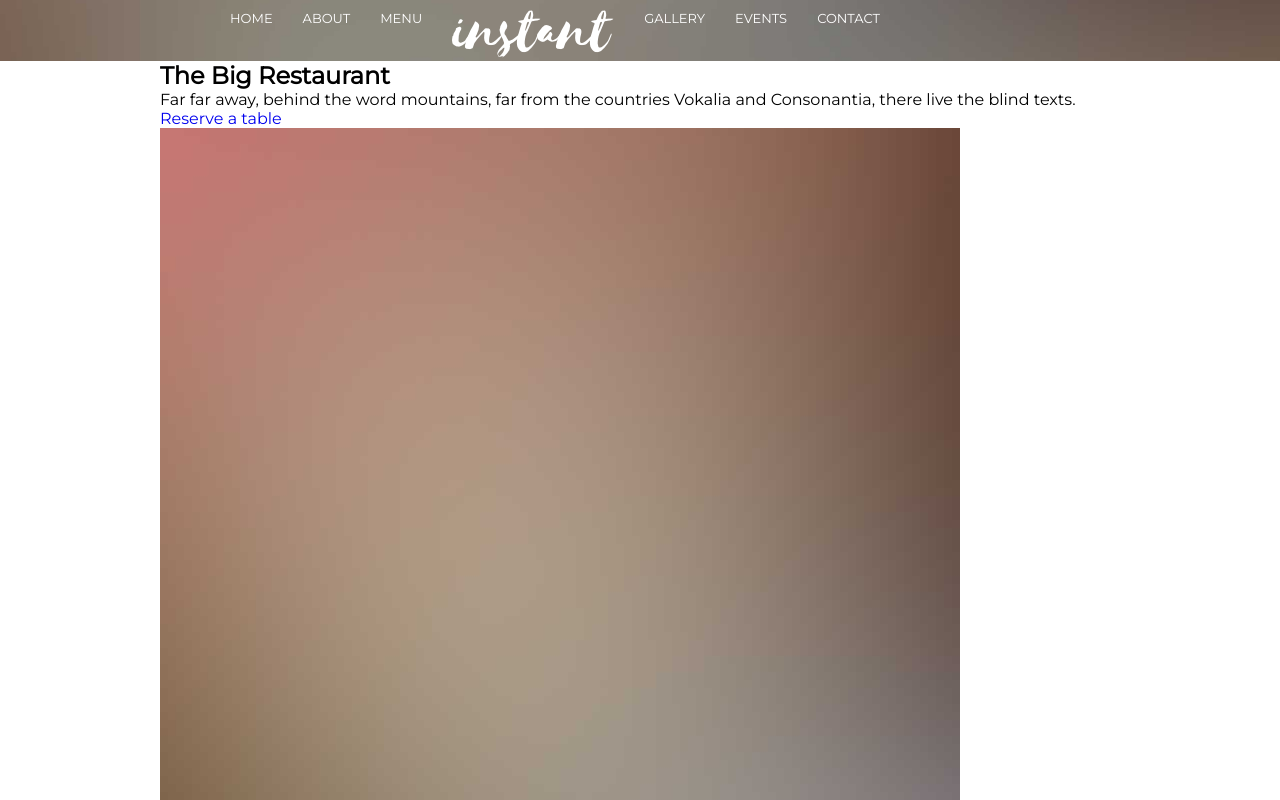
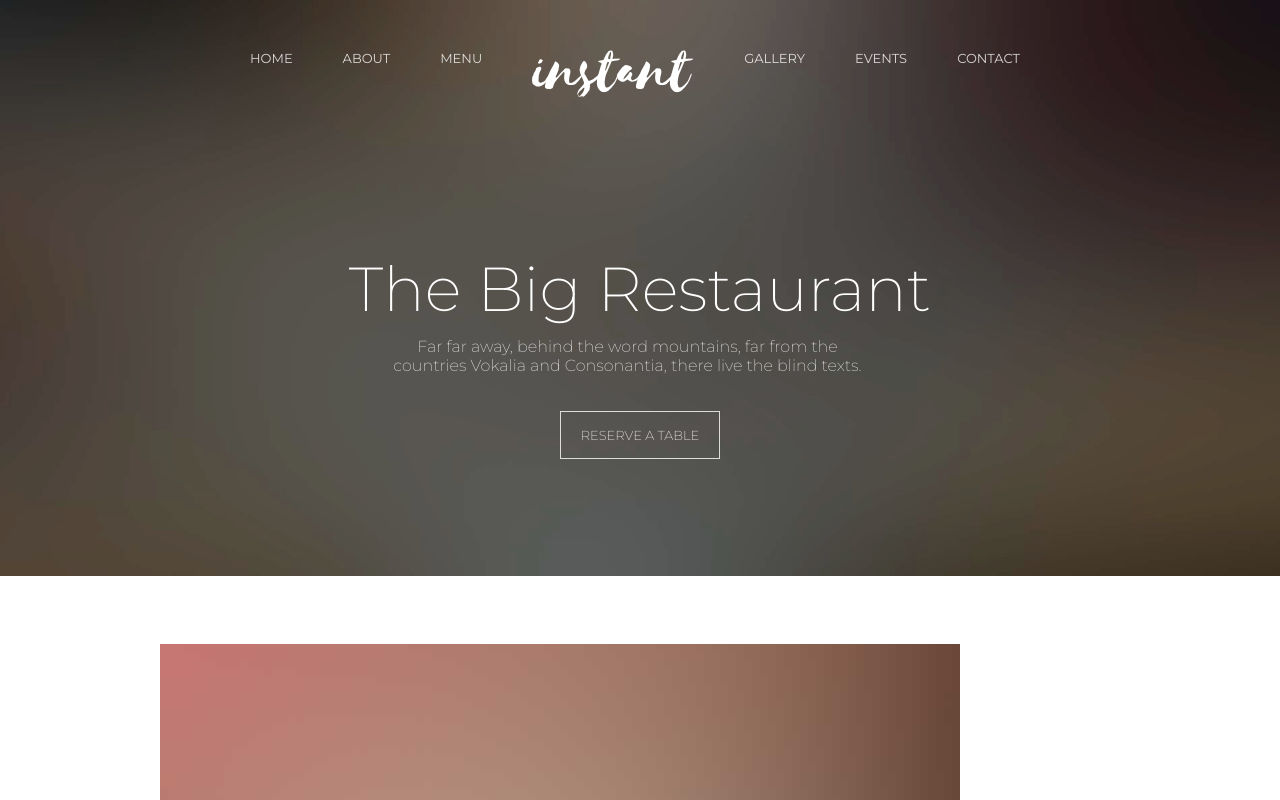
Before and after one commit to 0RAVEN0/ITW, a plain HTML site: page ITW1/itw1.html in a window 1280 px wide. Shown: the top 800 px of the page. Drawn offline with Linux system fonts and the light colour scheme.

Commit message:
Add files via upload

```diff
--- a/ITW1/itw1.css
+++ b/ITW1/itw1.css
@@ -6,6 +6,12 @@
 }
 body{
     margin: 0;
+}
+
+#page-top{
+    background-image: url("img/bg.jpg");
+    background-repeat: no-repeat;
+    background-size: 100% 5%;
 }
 
 a{
@@ -19,28 +25,62 @@ a{
     margin-left: auto;
 }
 
-#navbar{
-    background-image: url("img/event.jpg");
-    background-position: center;
-    background-repeat: no-repeat;
-    background-size: cover;
-}
 .navbar-nav{
     list-style-type: none;
     overflow: hidden;
     text-align: center;
-    padding-top: 10px;
+    padding-top: 30px;
 }
 
 .navbar-nav li{
     float: left;
-    padding-left: 30px;
+    padding-left: 50px;
+    padding-top: 20px;
     text-transform: uppercase;
     font-size: 13px;
+    display: inline;
 }
 
 .navbar-nav li a{
+    color: rgba(255, 255, 255, 0.8);
+}
+
+.dark{
     color: #ffffff;
-    display: inline;
-    padding-top: 20px;
+    text-align: center;
+    font-weight: lighter;
 }
+
+.dark h1{
+    font-size: 62px;
+    font-weight: lighter;
+    padding-bottom: 10px;
+}
+
+.dark .sub-heading {
+    font-size: 16px;
+    padding-left: 225px;
+    padding-right: 250px;
+    padding-bottom: 50px;
+    color: rgba(255, 255, 255, 0.8);
+}
+
+.dark p a{
+    color: #ffffff;
+    font-size: 13px;
+    text-transform: uppercase;
+    border-style: solid;
+    border-width: 0.8px;
+    border-color: rgba(255, 255, 255, 0.8);
+    padding: 15px 20px;
+}
+
+.dark p a:hover{
+    background-color: #ffffff;
+    color: #212529;
+}
+
+#section-home {
+    padding-top: 150px;
+    padding-bottom: 200px;
+}
```
